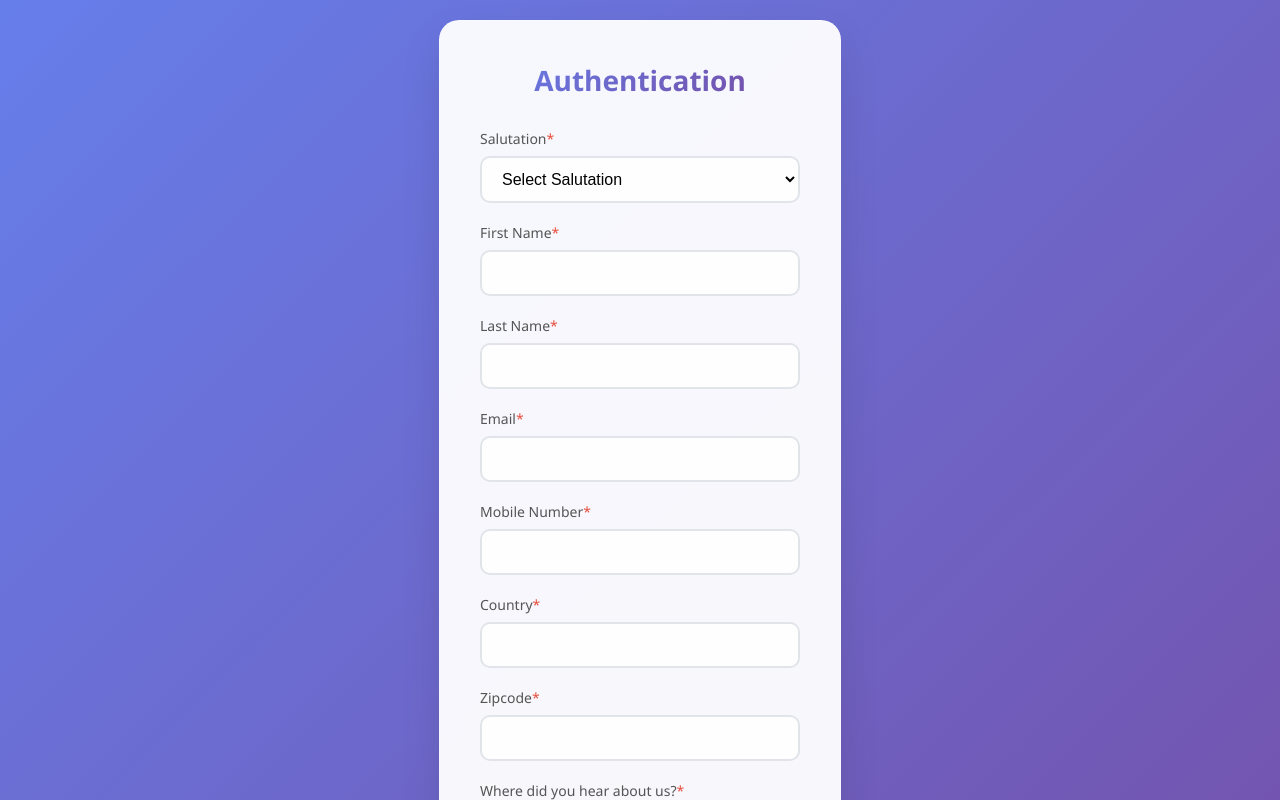
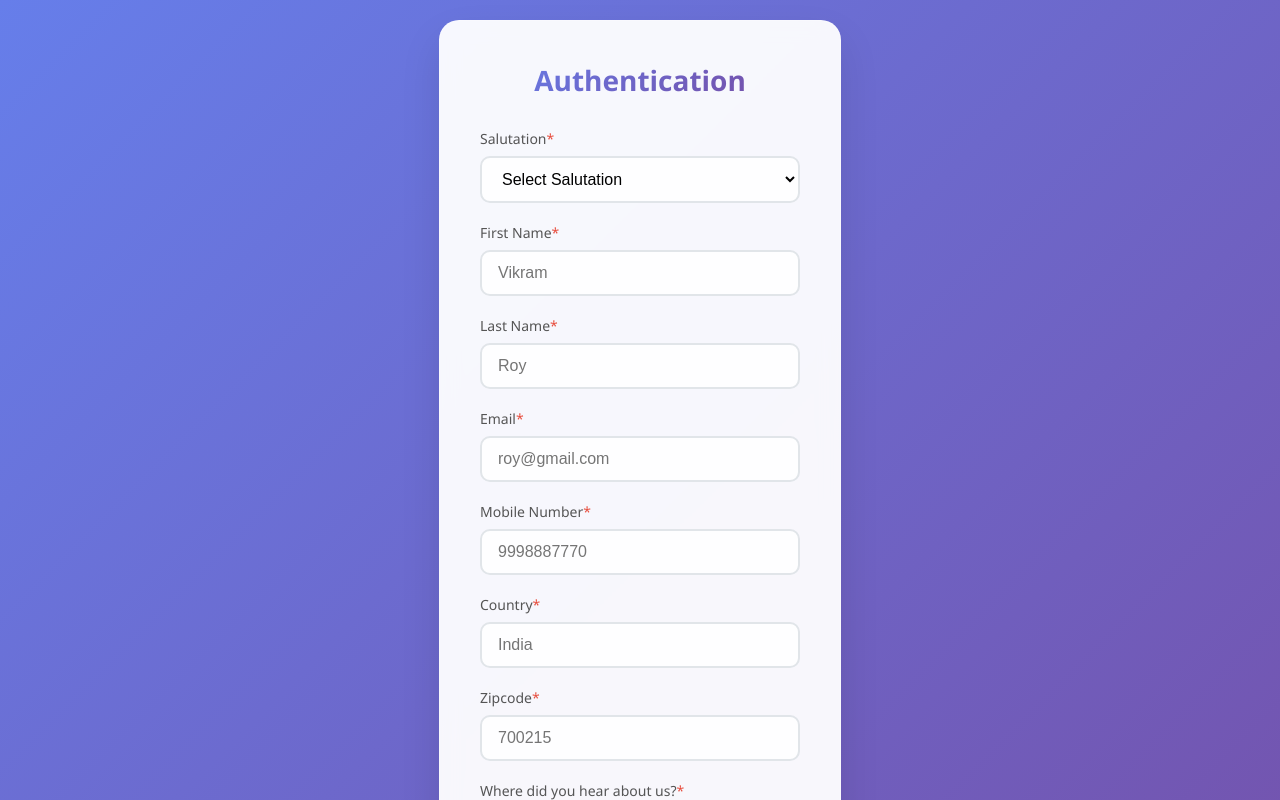
Before and after one commit to chitraksaha/Form, a React (Create React App) app: page / in a window 1280 px wide. Shown: the top 800 px of the page. Built offline with nearby package versions, Linux system fonts and the light colour scheme.

Commit message:
Update App.js

```diff
--- a/src/App.js
+++ b/src/App.js
@@ -47,7 +47,16 @@ function App() {
   const [errors, setErrors] = useState({});
   const [loading, setLoading] = useState(false);
   const [globalErrorMessage, setGlobalErrorMessage] = useState('');
-
+  const place_holder_lables = {
+    'salutation' : 'Mr.',
+    'firstName' : 'Vikram',
+    'lastName' : 'Roy',
+    'email' : 'roy@gmail.com',
+    'mobile' : '9998887770',
+    'country' : 'India',
+    'zipcode' : '700215',
+    'hearAbout' : 'Search Engine'
+  }
   // NEW STATE: Controls which "page" is shown (form or success page)
   const [showSuccessPage, setShowSuccessPage] = useState(false);
 
@@ -204,6 +213,7 @@ function App() {
                   type={type}
                   name={name}
                   id={name}
+                  placeholder={place_holder_lables[name]}
                   value={formData[name]}
                   onChange={handleChange}
                   className={errors[name] ? 'error' : ''}
```
